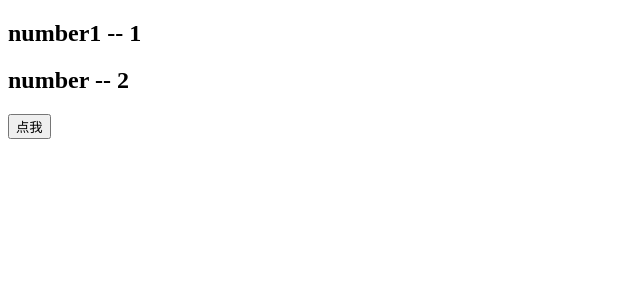
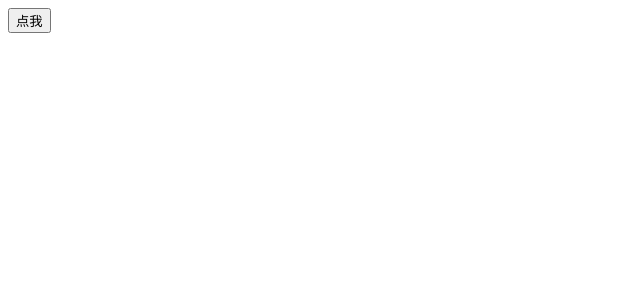
Before and after one commit to haiNono/react-advance, a React app: page / in a window 1280 px wide. Shown: the top 300 px of the page, without its empty margins (0-640 px from the left). Built offline with nearby package versions, Linux system fonts and the light colour scheme.

Commit message:
feat: optimize

```diff
--- a/src/App.jsx
+++ b/src/App.jsx
@@ -1,9 +1,9 @@
 /* eslint-disable no-unused-vars */
 import React from 'react'
-import Pure from './components/RenderOptimize/pure'
+import SyntheticEvent from './components/SyntheticEvevt'
 
 function App() {
-  return <Pure />
+  return <SyntheticEvent />
 }
 
 export default App
--- /dev/null
+++ b/src/components/SyntheticEvevt/index.jsx
@@ -0,0 +1,10 @@
+import React from 'react'
+
+export default function SyntheticEvent() {
+  const handleClick = () => {}
+  return (
+    <div>
+      <button onClick={handleClick}>点我</button>
+    </div>
+  )
+}
```
